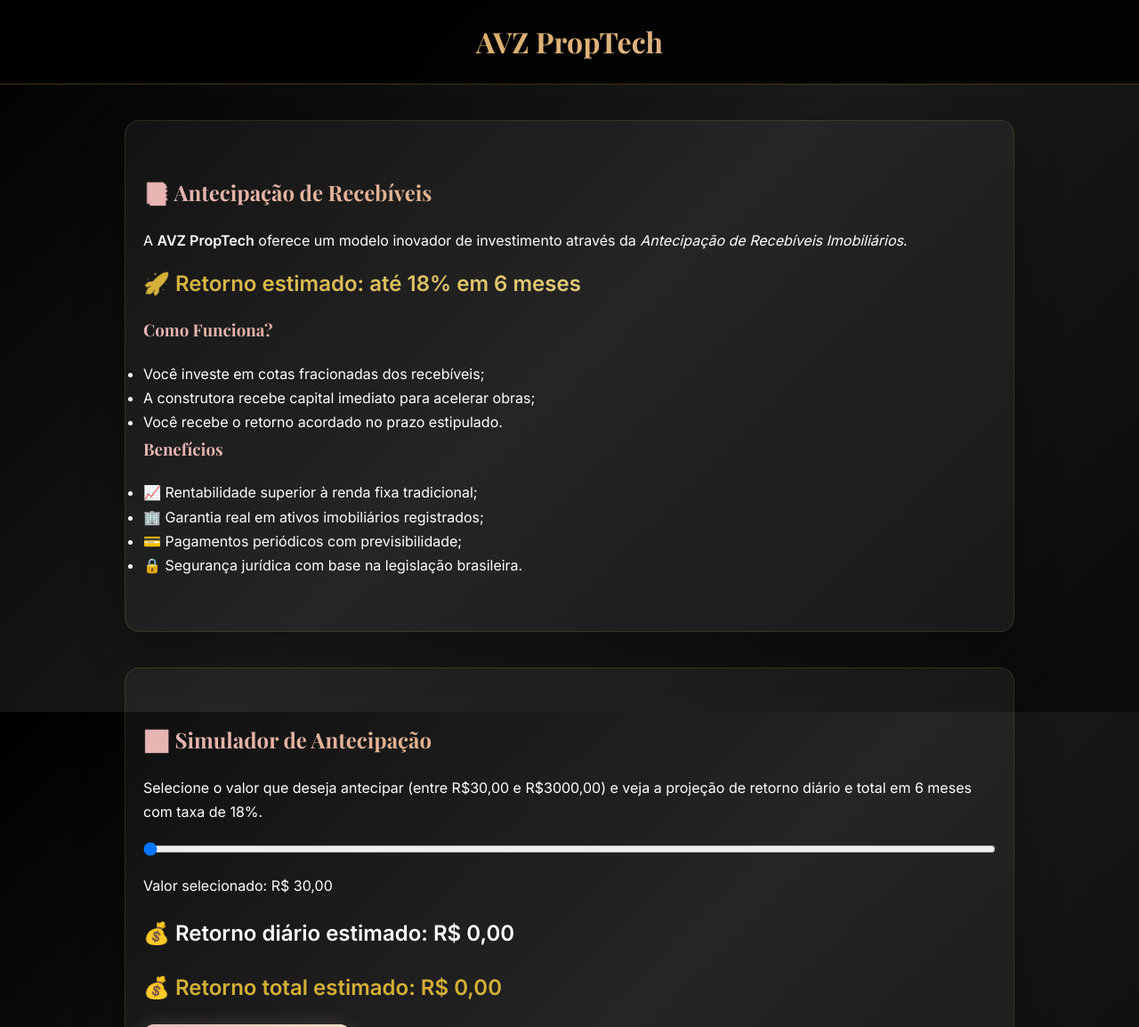
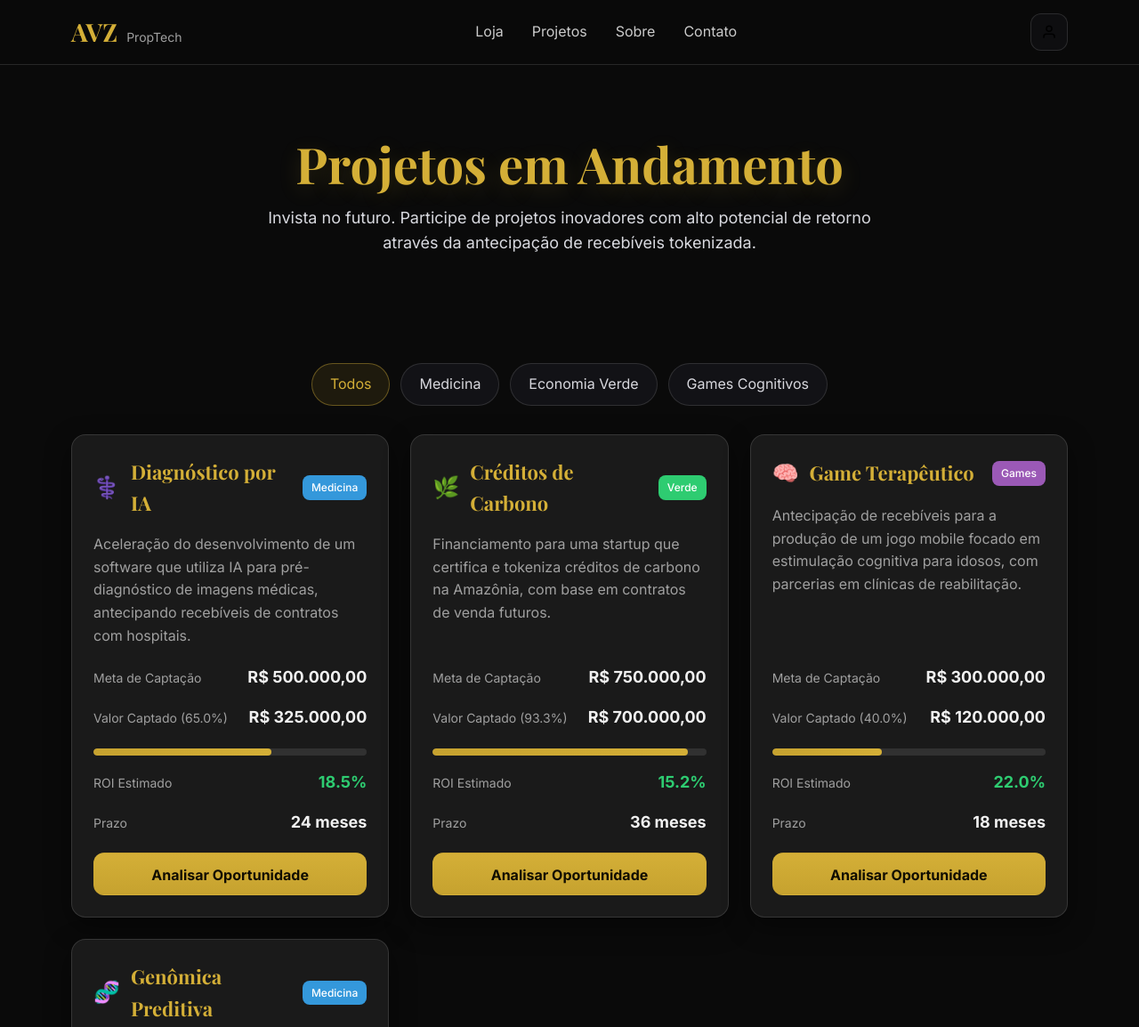
Before and after one commit to Vivianeadev/avz, a plain HTML site: page investidores.html in a window 1280 px wide. Shown: the top 1154 px of the page at 89% size. Drawn offline with nearby package versions, Linux system fonts and the light colour scheme.

Commit message:
Update investidores.html

```diff
--- a/investidores.html
+++ b/investidores.html
@@ -1,151 +1,319 @@
 <!DOCTYPE html>
 <html lang="pt-BR">
 <head>
-  <meta charset="UTF-8">
-  <title>AVZ PropTech - Recebíveis</title>
-  <link href="https://fonts.googleapis.com/css2?family=Playfair+Display:wght@400;600;700&family=Inter:wght@300;400;500;600&display=swap" rel="stylesheet">
+  <meta charset="utf-8" />
+  <meta name="viewport" content="width=device-width, initial-scale=1" />
+  <title>Projetos em Andamento - AVZ PropTech</title>
+  <meta name="description" content="Invista em projetos inovadores de antecipação de recebíveis." />
+
+  <!-- 1. Importar Fontes -->
+  <link rel="preconnect" href="https://fonts.googleapis.com">
+  <link rel="preconnect" href="https://fonts.gstatic.com" crossorigin>
+  <link href="https://fonts.googleapis.com/css2?family=Playfair+Display:wght@700&family=Inter:wght@400;500;700&display=swap" rel="stylesheet">
+
+  <!-- 2. CSS (Mesma base da loja, com ajustes para os cards de projeto ) -->
   <style>
-    * { margin:0; padding:0; box-sizing:border-box; }
     :root {
-      --black:#0a0a0a; --dark-black:#000; --gold:#d4af37; --light-gold:#f4e4bc;
-      --rose-gold:#e8b4b8; --dark-rose:#c49497; --white:#fff; --medium-gray:#888;
+      --bg: #0a0a0a;
+      --bg-soft: #141414;
+      --card: #1a1a1a;
+      --text: #f0f0f0;
+      --muted: #a0a0a0;
+      --gold: #d4af37;
+      --gold-2: #c6a22f;
+      --rose: #e8b4b8;
+      --green: #2ecc71; /* Cor para Economia Verde */
+      --blue: #3498db;  /* Cor para Medicina */
+      --purple: #9b59b6;/* Cor para Games */
+      --outline: rgba(255, 255, 255, 0.12);
+      --shadow: 0 10px 30px rgba(0,0,0,.45);
+      --radius: 16px;
+      --fast: .2s ease;
+      --slow: .35s ease;
+      --max: 1160px;
     }
+
+    /* Reset básico e Fontes */
+    * { box-sizing: border-box; }
+    html { scroll-behavior: smooth; }
     body {
-      font-family:'Inter',sans-serif;
-      background:linear-gradient(135deg,var(--dark-black),#1a1a1a,var(--black));
-      color:var(--white); line-height:1.7; background-attachment:fixed;
+      margin: 0;
+      background: var(--bg);
+      color: var(--text);
+      font-family: 'Inter', sans-serif;
+      font-size: 16px;
+      line-height: 1.6;
     }
-    header {
-      background:rgba(0,0,0,0.85); padding:20px 30px; text-align:center;
-      border-bottom:1px solid rgba(212,175,55,0.3); backdrop-filter:blur(12px);
+    a { color: inherit; text-decoration: none; }
+    button { font: inherit; }
+
+    /* Fontes de Título */
+    h1, h2, h3, h4, h5, h6 {
+      font-family: 'Playfair Display', serif;
+      color: var(--gold);
+      margin: 0;
     }
-    header h1 {
-      font-family:'Playfair Display',serif;
-      background:linear-gradient(135deg,var(--gold),var(--rose-gold));
-      -webkit-background-clip:text; -webkit-text-fill-color:transparent;
-      font-size:2rem; font-weight:700;
+
+    .container { max-width: var(--max); margin: 0 auto; padding: 0 20px; }
+
+    /* Header (Idêntico ao da loja para consistência) */
+    .header { position: sticky; top: 0; z-index: 40; background: rgba(10,10,10,.85); backdrop-filter: saturate(120%) blur(10px); border-bottom: 1px solid var(--outline); }
+    .header .wrap { display: flex; align-items: center; justify-content: space-between; height: 72px; }
+    .logo { display: flex; align-items: baseline; gap: 10px; }
+    .logo h1 { font-size: 28px; }
+    .logo span { font-size: 14px; color: var(--muted); }
+    .nav { display: flex; gap: 32px; }
+    .nav a { color: #e0e0e0; opacity: .9; transition: color var(--fast); }
+    .nav a:hover { color: #fff; }
+    .actions { display: flex; align-items: center; gap: 12px; }
+    .icon-btn { height: 42px; min-width: 42px; border: 1px solid var(--outline); background: #0e0e10; border-radius: 12px; display: inline-flex; align-items: center; justify-content: center; cursor: pointer; }
+    .menu-toggle { display: none; }
+
+    /* Hero */
+    .hero { text-align: center; padding: 80px 0; }
+    .hero h2 { font-size: 56px; line-height: 1.1; text-shadow: 0 6px 24px rgba(212,175,55,.18); }
+    .hero p { max-width: 720px; margin: 16px auto 0; color: #d9dae0; font-size: 18px; }
+
+    /* Filtro */
+    .filter { display: flex; flex-wrap: wrap; gap: 12px; justify-content: center; margin: 40px 0 32px; }
+    .chip { padding: 10px 20px; border-radius: 999px; border: 1px solid var(--outline); background: #121216; color: #d8d8de; cursor: pointer; transition: all var(--fast); }
+    .chip.active { border-color: rgba(212,175,55,.4); color: var(--gold); background: rgba(212,175,55,.1); }
+
+    /* Grid de Projetos */
+    .grid { display: grid; grid-template-columns: repeat(auto-fit, minmax(340px, 1fr)); gap: 24px; }
+    .card {
+      background: var(--card);
+      border: 1px solid var(--outline);
+      border-radius: var(--radius);
+      padding: 24px;
+      box-shadow: var(--shadow);
+      transition: transform var(--slow), box-shadow var(--slow);
+      display: flex; flex-direction: column;
     }
-    section {
-      padding:60px 20px; max-width:1000px; margin:40px auto;
-      background:rgba(255,255,255,0.05); border-radius:16px;
-      box-shadow:0 25px 50px rgba(0,0,0,0.3);
-      border:1px solid rgba(212,175,55,0.15);
+    .card:hover { transform: translateY(-5px); box-shadow: 0 14px 44px rgba(0,0,0,.55); }
+
+    .card-header { display: flex; align-items: center; gap: 12px; margin-bottom: 16px; }
+    .card-icon { font-size: 24px; }
+    .card-title { font-size: 22px; flex-grow: 1; }
+    .card-tag {
+      font-size: 12px;
+      font-weight: 500;
+      padding: 4px 10px;
+      border-radius: 8px;
+      color: #fff;
     }
-    h2,h3 {
-      font-family:'Playfair Display',serif;
-      background:linear-gradient(135deg,var(--rose-gold),var(--gold));
-      -webkit-background-clip:text; -webkit-text-fill-color:transparent;
-      margin-bottom:20px;
+    .card-tag.medicina { background-color: var(--blue); }
+    .card-tag.verde { background-color: var(--green); }
+    .card-tag.games { background-color: var(--purple); }
+
+    .card p { color: var(--muted); margin: 0 0 20px; flex-grow: 1; }
+
+    /* Métricas do Projeto */
+    .metrics { display: grid; gap: 16px; margin-bottom: 20px; }
+    .metric { display: flex; justify-content: space-between; align-items: baseline; }
+    .metric-label { color: var(--muted); font-size: 14px; }
+    .metric-value { font-weight: 700; font-size: 18px; color: var(--text); }
+    .metric-value.roi { color: var(--green); }
+
+    /* Barra de Progresso */
+    .progress-bar {
+      height: 8px;
+      width: 100%;
+      background-color: rgba(255,255,255,0.1);
+      border-radius: 4px;
+      overflow: hidden;
+      margin-top: 4px;
     }
-    .highlight {
-      font-size:1.5rem; font-weight:700; margin:15px 0;
-      background:linear-gradient(135deg,var(--gold),var(--light-gold));
-      -webkit-background-clip:text; -webkit-text-fill-color:transparent;
+    .progress-bar-inner {
+      height: 100%;
+      background: linear-gradient(90deg, var(--gold-2), var(--gold));
+      border-radius: 4px;
+      transition: width .5s ease-out;
     }
-    .payment-buttons-row {
-      display:flex; justify-content:center; gap:20px; flex-wrap:wrap; margin:25px auto;
-    }
-    .payment-btn {
-      background:#e91e63; color:#fff; padding:12px 24px; min-width:180px;
-      text-align:center; border-radius:6px; font-weight:bold;
-      box-shadow:0 4px 10px rgba(0,0,0,0.25); transition:0.3s;
-    }
-    .payment-btn:hover { background:#c2185b; transform:translateY(-3px); }
-    .return-home-container { text-align:center; margin:40px 0;}
-    .return-home-btn {
-      padding:14px 30px; font-weight:bold;
-      background:linear-gradient(135deg,var(--gold),var(--rose-gold));
-      border-radius:50px; color:var(--black); text-decoration:none;
-    }
-    footer {
-      text-align:center; padding:20px;
-      background:rgba(0,0,0,0.9); color:rgba(255,255,255,0.6);
-    }
-    /* Botão rosê retangular */
-    .main-btn {
-      display:inline-block;
-      background:linear-gradient(135deg, var(--rose-gold), var(--light-gold));
-      color:var(--black);
-      font-size:1.1rem; font-weight:bold;
-      padding:14px 35px;
-      border-radius:12px;
-      text-decoration:none;
-      box-shadow:0 8px 25px rgba(232,180,184,0.4), inset 0 1px 0 rgba(255,255,255,0.3);
-      transition:all 0.3s ease;
-    }
-    .main-btn:hover {
-      transform:translateY(-4px);
-      box-shadow:0 12px 35px rgba(232,180,184,0.6);
-    }
-    #projection { font-size:1.5rem; margin:20px 0; font-weight:bold; }
-    #totalProjection { font-size:1.5rem; margin:20px 0; font-weight:bold; color:var(--gold); }
-    .use-funds {
-      font-size:1.3rem; margin:40px 0; font-weight:bold;
-      color: var(--light-gold);
-      background:linear-gradient(135deg,var(--gold),var(--rose-gold));
-      -webkit-background-clip:text; -webkit-text-fill-color:transparent;
-    }
-    .use-funds p {
-      font-size:1rem;
-      color: var(--white);
-      line-height:1.8;
+
+    .btn { display: inline-block; text-align: center; width: 100%; height: 48px; line-height: 48px; padding: 0 28px; border-radius: 12px; border: 1px solid var(--outline); cursor: pointer; transition: all var(--fast); font-weight: 700; margin-top: auto; }
+    .btn-primary { background: linear-gradient(180deg, var(--gold), var(--gold-2)); border-color: transparent; color: #110d01; }
+    .btn-primary:hover { transform: translateY(-2px); box-shadow: 0 4px 15px rgba(212,175,55,.2); }
+
+    /* Footer */
+    .footer { border-top: 1px solid var(--outline); margin-top: 60px; padding: 40px 0 20px; text-align: center; }
+    .footer .bottom { padding-top: 24px; color: var(--muted); font-size: 14px; }
+
+    /* Responsividade */
+    @media (max-width: 720px) {
+      .nav { display: none; }
+      /* Adicionar lógica de menu hamburguer se necessário */
+      .hero h2 { font-size: 44px; }
+      .hero p { font-size: 16px; }
+      .grid { grid-template-columns: 1fr; }
     }
   </style>
 </head>
 <body>
 
-<header>
-  <h1>AVZ PropTech</h1>
-</header>
+  <!-- Header -->
+  <header class="header">
+    <div class="container">
+      <div class="wrap">
+        <div class="logo">
+          <h1>AVZ</h1>
+          <span>PropTech</span>
+        </div>
+        <nav class="nav" aria-label="Primária">
+          <a href="index.html">Loja</a> <!-- Link para a página da loja -->
+          <a href="projetos.html">Projetos</a> <!-- Link para esta página -->
+          <a href="#">Sobre</a>
+          <a href="#">Contato</a>
+        </nav>
+        <div class="actions">
+          <button class="icon-btn" aria-label="Minha Conta" title="Minha Conta">
+            <svg width="18" height="18" viewBox="0 0 24 24" fill="none" stroke="currentColor" stroke-width="2"><path d="M20 21v-2a4 4 0 0 0-4-4H8a4 4 0 0 0-4 4v2"></path><circle cx="12" cy="7" r="4"></circle></svg>
+          </button>
+        </div>
+      </div>
+    </div>
+  </header>
 
-<section id="recebiveis">
-  <h2>📑 Antecipação de Recebíveis</h2>
-  <p>A <strong>AVZ PropTech</strong> oferece um modelo inovador de investimento através da <em>Antecipação de Recebíveis Imobiliários</em>.</p>
-  <div class="highlight">🚀 Retorno estimado: até 18% em 6 meses</div>
-  <h3>Como Funciona?</h3>
-  <ul>
-    <li>Você investe em cotas fracionadas dos recebíveis;</li>
-    <li>A construtora recebe capital imediato para acelerar obras;</li>
-    <li>Você recebe o retorno acordado no prazo estipulado.</li>
-  </ul>
-  <h3>Benefícios</h3>
-  <ul>
-    <li>📈 Rentabilidade superior à renda fixa tradicional;</li>
-    <li>🏢 Garantia real em ativos imobiliários registrados;</li>
-    <li>💳 Pagamentos periódicos com previsibilidade;</li>
-    <li>🔒 Segurança jurídica com base na legislação brasileira.</li>
-  </ul>
-</section>
+  <main class="container">
+    <!-- Hero Section -->
+    <section class="hero">
+      <h2>Projetos em Andamento</h2>
+      <p>Invista no futuro. Participe de projetos inovadores com alto potencial de retorno através da antecipação de recebíveis tokenizada.</p>
+    </section>
 
-<section id="projecao">
-  <h2>📊 Simulador de Antecipação</h2>
-  <p>Selecione o valor que deseja antecipar (entre R$30,00 e R$3000,00) e veja a projeção de retorno diário e total em 6 meses com taxa de 18%.</p>
+    <!-- Filtro de Projetos -->
+    <div class="filter" role="tablist">
+      <button class="chip active" data-filter="all">Todos</button>
+      <button class="chip" data-filter="medicina">Medicina</button>
+      <button class="chip" data-filter="verde">Economia Verde</button>
+      <button class="chip" data-filter="games">Games Cognitivos</button>
+    </div>
 
-  <input type="range" id="valorRange" min="30" max="3000" step="10" value="30" style="width:100%; margin:20px 0;">
-  <div id="valorSelecionado">Valor selecionado: R$ 30,00</div>
-  <div id="projection">💰 Retorno diário estimado: R$ 0,00</div>
-  <div id="totalProjection">💰 Retorno total estimado: R$ 0,00</div>
+    <!-- Grid de Projetos -->
+    <div class="grid" id="project-grid">
+      <!-- Cards de projeto serão inseridos aqui pelo JavaScript -->
+    </div>
+  </main>
 
-  <a id="aportarBtn" href="#" class="main-btn">🚀 Quero antecipar</a>
-</section>
+  <!-- Footer -->
+  <footer class="footer">
+    <div class="container">
+      <div class="bottom">© 2025 AVZ PropTech. Todos os direitos reservados.</div>
+    </div>
+  </footer>
 
-<section id="useFunds">
-  <h2 class="use-funds">Como Será Utilizado o Seu Dinheiro?</h2>
-  <p>Na <strong>AVZ PropTech</strong>, o dinheiro do antecipador será alocado em duas ações principais:</p>
-  <ul>
-    <li>💧 **Pool de Liquidez**: Garantimos que o seu investimento seja utilizado para sustentar o fluxo de caixa da empresa, assegurando a continuidade das operações e ampliando a confiança no projeto.</li>
-    <li>🏗️ **Construção dos Protótipos Físicos**: Parte do investimento será direcionada para a criação dos nossos protótipos de produtos inovadores, alinhados com o conceito de **Economia Verde**, que visa soluções sustentáveis para o futuro do mercado imobiliário.</li>
-    <li>🌍 **Blockchain - A Nova Economia**: A outra parte será usada para desenvolver e expandir a integração de soluções em **Blockchain**, a tecnologia que está revolucionando a forma como as transações imobiliárias são feitas, proporcionando maior transparência, segurança e eficiência no setor.</li>
-  </ul>
-</section>
+  <!-- JavaScript para renderizar os projetos -->
+  <script>
+    // --- EDITE AQUI PARA ADICIONAR SEUS PROJETOS ---
+    const projetos = [
+      {
+        id: 1,
+        cat: 'medicina',
+        icon: '⚕️',
+        title: 'Diagnóstico por IA',
+        desc: 'Aceleração do desenvolvimento de um software que utiliza IA para pré-diagnóstico de imagens médicas, antecipando recebíveis de contratos com hospitais.',
+        meta: 500000,
+        captado: 325000,
+        roi: 18.5, // em porcentagem
+        prazo: 24 // em meses
+      },
+      {
+        id: 2,
+        cat: 'verde',
+        icon: '🌿',
+        title: 'Créditos de Carbono',
+        desc: 'Financiamento para uma startup que certifica e tokeniza créditos de carbono na Amazônia, com base em contratos de venda futuros.',
+        meta: 750000,
+        captado: 700000,
+        roi: 15.2,
+        prazo: 36
+      },
+      {
+        id: 3,
+        cat: 'games',
+        icon: '🧠',
+        title: 'Game Terapêutico',
+        desc: 'Antecipação de recebíveis para a produção de um jogo mobile focado em estimulação cognitiva para idosos, com parcerias em clínicas de reabilitação.',
+        meta: 300000,
+        captado: 120000,
+        roi: 22.0,
+        prazo: 18
+      },
+      {
+        id: 4,
+        cat: 'medicina',
+        icon: '🧬',
+        title: 'Genômica Preditiva',
+        desc: 'Investimento em uma plataforma de análise genômica para prevenção de doenças, com base em contratos de licenciamento de tecnologia.',
+        meta: 1200000,
+        captado: 450000,
+        roi: 25.8,
+        prazo: 48
+      }
+      // Adicione mais projetos aqui no mesmo formato
+    ];
 
-<div class="return-home-container">
-  <a href="index.html" class="return-home-btn">← Retornar à Home</a>
-</div>
+    const grid = document.getElementById('project-grid');
 
-<footer>
-  <p>© 2025 AVZ PropTech - Todos os direitos reservados</p>
-</footer>
+    function formatCurrency(value) {
+      return value.toLocaleString('pt-BR', { style: 'currency', currency: 'BRL' });
+    }
 
-<script>
-  const range =
+    function projectCardHTML(p) {
+      const progress = (p.captado / p.meta) * 100;
+      return `
+        <article class="card" data-cat="${p.cat}">
+          <div class="card-header">
+            <div class="card-icon">${p.icon}</div>
+            <h4 class="card-title">${p.title}</h4>
+            <span class="card-tag ${p.cat}">${p.cat.charAt(0).toUpperCase() + p.cat.slice(1)}</span>
+          </div>
+          <p>${p.desc}</p>
+          <div class="metrics">
+            <div class="metric">
+              <span class="metric-label">Meta de Captação</span>
+              <span class="metric-value">${formatCurrency(p.meta)}</span>
+            </div>
+            <div class="metric">
+              <span class="metric-label">Valor Captado (${progress.toFixed(1)}%)</span>
+              <span class="metric-value">${formatCurrency(p.captado)}</span>
+            </div>
+            <div class="progress-bar">
+              <div class="progress-bar-inner" style="width: ${progress}%;"></div>
+            </div>
+            <div class="metric">
+              <span class="metric-label">ROI Estimado</span>
+              <span class="metric-value roi">${p.roi.toFixed(1)}%</span>
+            </div>
+            <div class="metric">
+              <span class="metric-label">Prazo</span>
+              <span class="metric-value">${p.prazo} meses</span>
+            </div>
+          </div>
+          <a href="#" class="btn btn-primary">Analisar Oportunidade</a>
+        </article>
+      `;
+    }
+
+    function renderProjects(filter = 'all') {
+      grid.innerHTML = projetos
+        .filter(p => filter === 'all' || p.cat === filter)
+        .map(projectCardHTML)
+        .join('');
+    }
+
+    // Lógica do Filtro
+    document.querySelectorAll('.chip').forEach(chip => {
+      chip.addEventListener('click', () => {
+        document.querySelector('.chip.active').classList.remove('active');
+        chip.classList.add('active');
+        renderProjects(chip.dataset.filter);
+      });
+    });
+
+    // Renderização Inicial
+    renderProjects();
+  </script>
+
+</body>
+</html>
```
